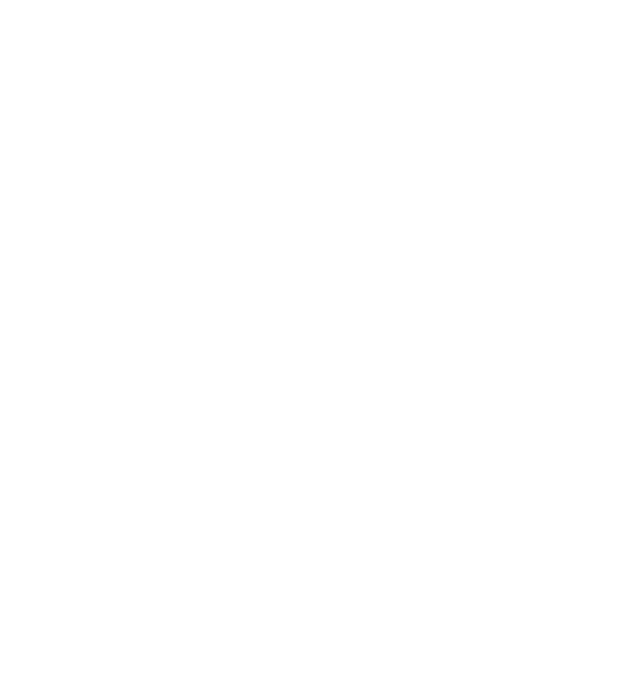
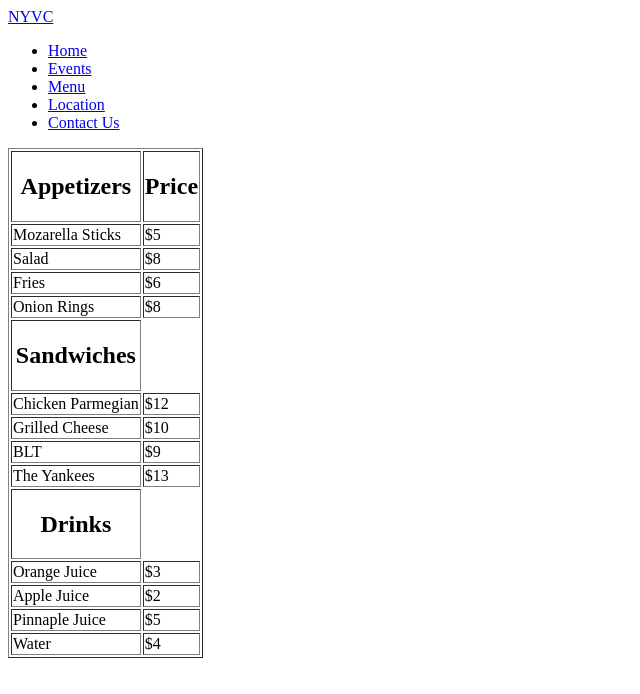
Before and after one commit to ndriqimpllana/CT-Full-Stack, a plain HTML site: page Event-Center-Website/menu.html in a window 1280 px wide. Shown: the whole page, without its empty margins (0-640 px from the left). Drawn offline with Linux system fonts and the light colour scheme.

Commit message:
finished all the pages now adding styles to them

```diff
--- a/Event-Center-Website/menu.html
+++ b/Event-Center-Website/menu.html
@@ -0,0 +1,104 @@
+<!DOCTYPE html>
+<html lang="en">
+  <head>
+    <meta charset="UTF-8" />
+    <meta name="viewport" content="width=device-width, initial-scale=1.0" />
+    <title>Menu - New York Venue Center</title>
+  </head>
+  <body>
+    <header class="navigation-bar">
+      <div class="site-logo">
+        <a href="index.html" class="site-logo">NYVC</a>
+      </div>
+      <nav id="nav-bar">
+        <ul>
+          <li>
+            <a href="index.html">Home</a>
+          </li>
+          <li>
+            <a href="events.html">Events</a>
+          </li>
+          <li>
+            <a href="menu.html">Menu</a>
+          </li>
+          <li>
+            <a href="location.html">Location</a>
+          </li>
+          <li>
+            <a href="contact.html">Contact Us</a>
+          </li>
+        </ul>
+      </nav>
+    </header>
+    <main>
+      <section class="menu">
+        <table border="1">
+          <tr>
+            <th>
+              <h2>Appetizers</h2>
+            </th>
+            <th>
+              <h2>Price</h2>
+            </th>
+          </tr>
+          <tr>
+            <td>Mozarella Sticks</td>
+            <td>$5</td>
+          </tr>
+          <tr>
+            <td>Salad</td>
+            <td>$8</td>
+          </tr>
+          <tr>
+            <td>Fries</td>
+            <td>$6</td>
+          </tr>
+          <tr>
+            <td>Onion Rings</td>
+            <td>$8</td>
+          </tr>
+          <th>
+            <h2>Sandwiches</h2>
+          </th>
+          <tr>
+            <td>Chicken Parmegian</td>
+            <td>$12</td>
+          </tr>
+          <tr>
+            <td>Grilled Cheese</td>
+            <td>$10</td>
+          </tr>
+          <tr>
+            <td>BLT</td>
+            <td>$9</td>
+          </tr>
+          <tr>
+          <td>The Yankees</td>
+          <td>$13</td>
+        </tr>
+        <tr>
+            <th><h2>Drinks</h2></th>
+        </tr>
+        <tr>
+            <td>Orange Juice</td>
+            <td>$3</td>
+        </tr>
+        <tr>
+            <td>Apple Juice</td>
+            <td>$2</td>
+        </tr>
+        <tr>
+            <td>Pinnaple Juice</td>
+            <td>$5</td>
+
+        </tr>
+        <tr>
+            <td>Water</td>
+            <td>$4</td>
+        </tr>
+
+        </table>
+      </section>
+    </main>
+  </body>
+</html>
--- a/Event-Center-Website/styles.css
+++ b/Event-Center-Website/styles.css
@@ -1,18 +1,4 @@
 :root {
-  font-family: Arial, Helvetica, sans-serif;
-  font-family: Verdana, Geneva, Tahoma, sans-serif;
-  --main-color: hsl(100, 0, 0);
-  --secondary-color: white ;
   background-color: black;
   color: white;
 }
-
-html {
-  padding: 0;
-  margin: 0;
-}
-
-a {
-  text-decoration: none;
-  color: var(--secondary-color)
-}
```
Also changed, not shown: Event-Center-Website/contact.html (+23 -7 lines), Event-Center-Website/events.html (+66 -7 lines), Event-Center-Website/index.html (+13 -10 lines), Event-Center-Website/location.html (+24 -8 lines).
